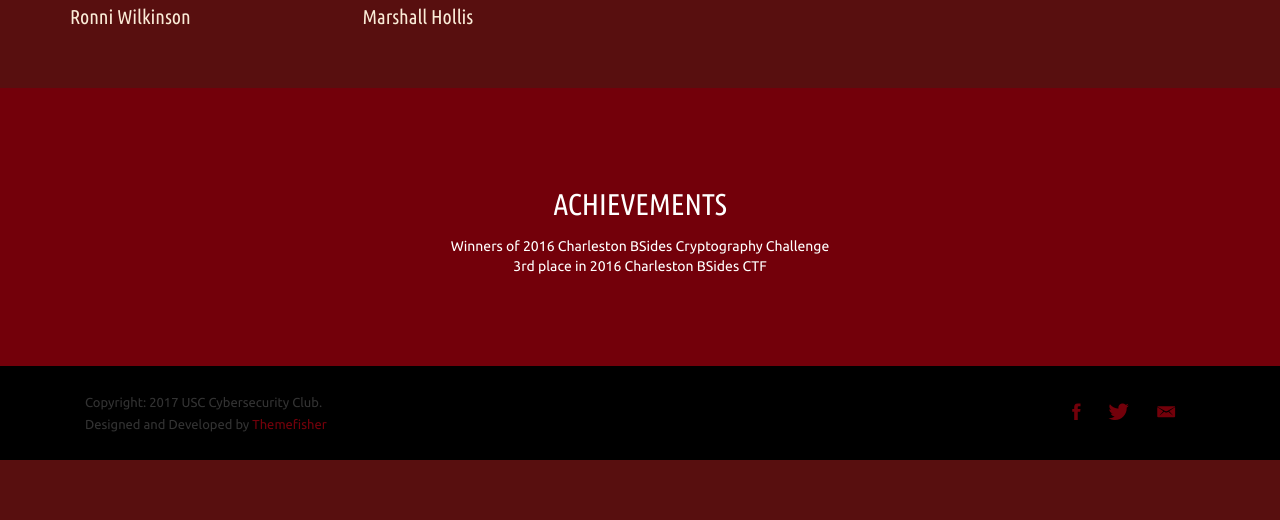
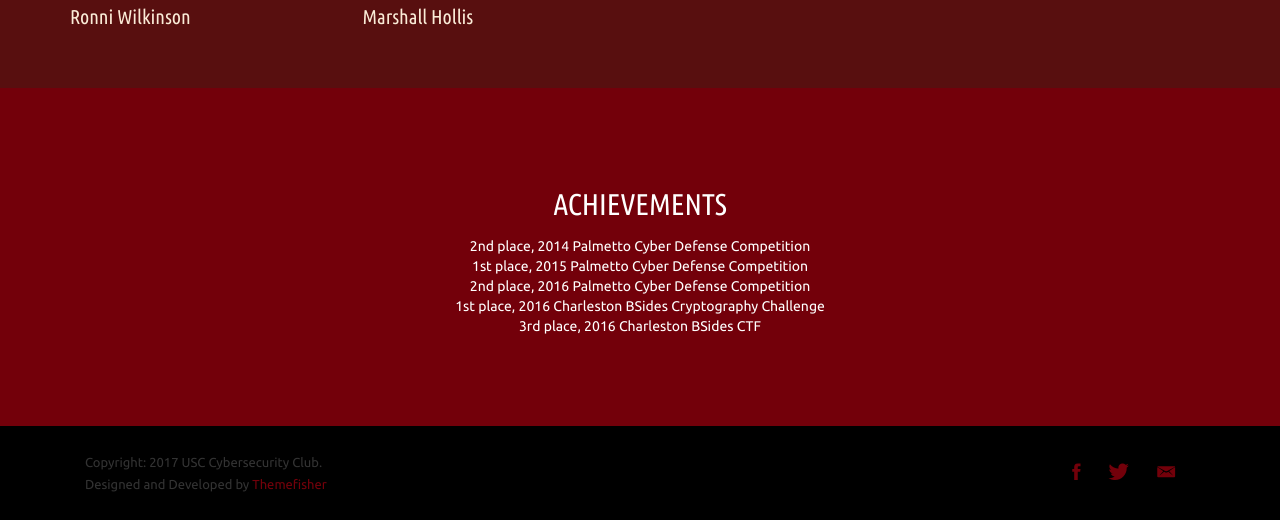
Before and after one commit to nglaeser/CybersecSite, a Flask app: page /about.html in a window 1280 px wide. Shown: the part 3986-4506 px from the top of the page. Before the commit the page ends 4446 px from the top, so only its background shows below. Run offline with Flask 2, Linux system fonts and the light colour scheme; some libraries are stand-ins or nearby versions; some web fonts are replaced.

Commit message:
add awards

```diff
--- a/templates/about.html
+++ b/templates/about.html
@@ -296,8 +296,11 @@
                         <div class="block">
                             <h2 class="title wow fadeInDown" data-wow-delay=".3s" data-wow-duration="500ms">Achievements</h1>
                             <ul class="wow fadeInDown" data-wow-delay=".5s" data-wow-duration="500ms">
-                                <li>Winners of 2016 Charleston BSides Cryptography Challenge</li>
-                                <li>3rd place in 2016 Charleston BSides CTF</li>
+                                <li>2nd place, 2014 Palmetto Cyber Defense Competition</li>
+                                <li>1st place, 2015 Palmetto Cyber Defense Competition</li>
+                                <li>2nd place, 2016 Palmetto Cyber Defense Competition</li>
+                                <li>1st place, 2016 Charleston BSides Cryptography Challenge</li>
+                                <li>3rd place, 2016 Charleston BSides CTF</li>
                         </div>
                     </div>
                 </div>
```
